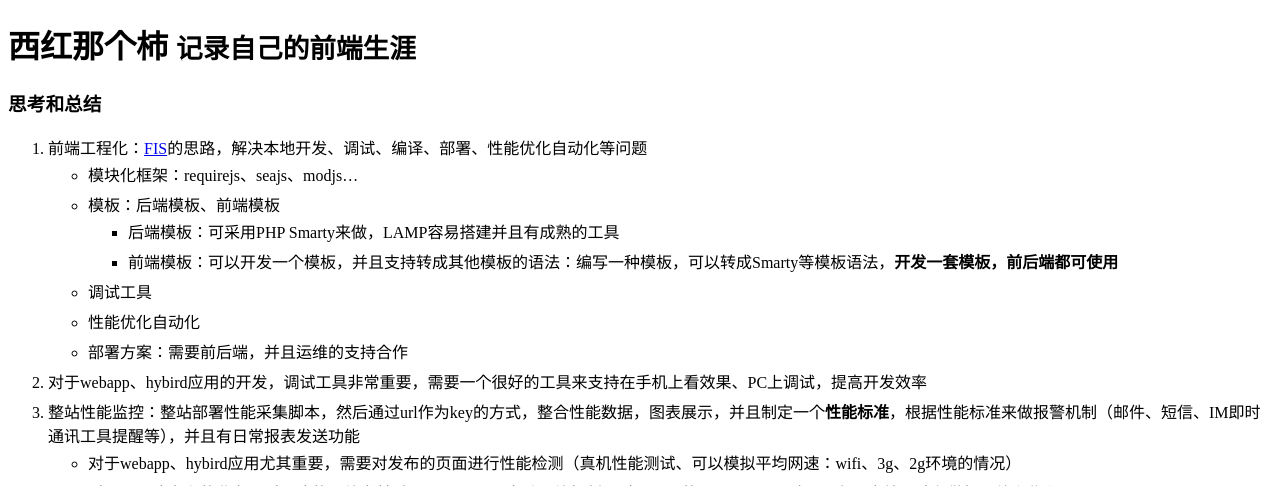
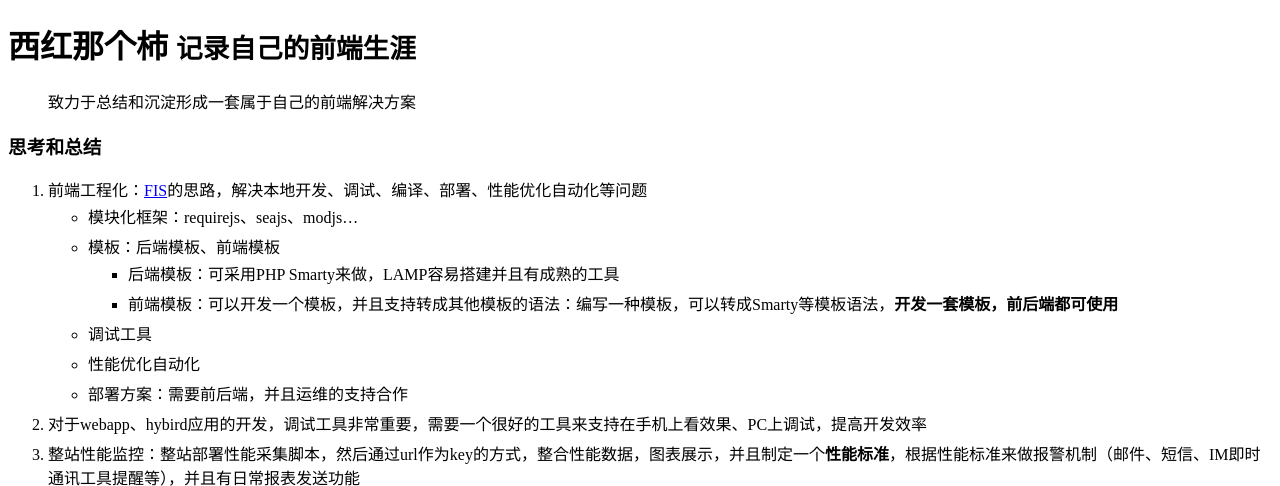
Before and after one commit to supersha/supersha.github.io, a Jekyll site: the page built from index.md, in a window 1280 px wide and 900 px high, cut to the strip 0-486 px from the top of the window. Built offline with Jekyll 4.4.1, drawn with Linux system fonts in a browser that asks for light colours.

Commit message:
by shafeng

```diff
--- a/index.md
+++ b/index.md
@@ -6,7 +6,7 @@ tagline: 记录自己的前端生涯
 {% include JB/setup %}
 
 
-
+> 致力于总结和沉淀形成一套属于自己的前端解决方案
 
 
 ### 思考和总结
```
